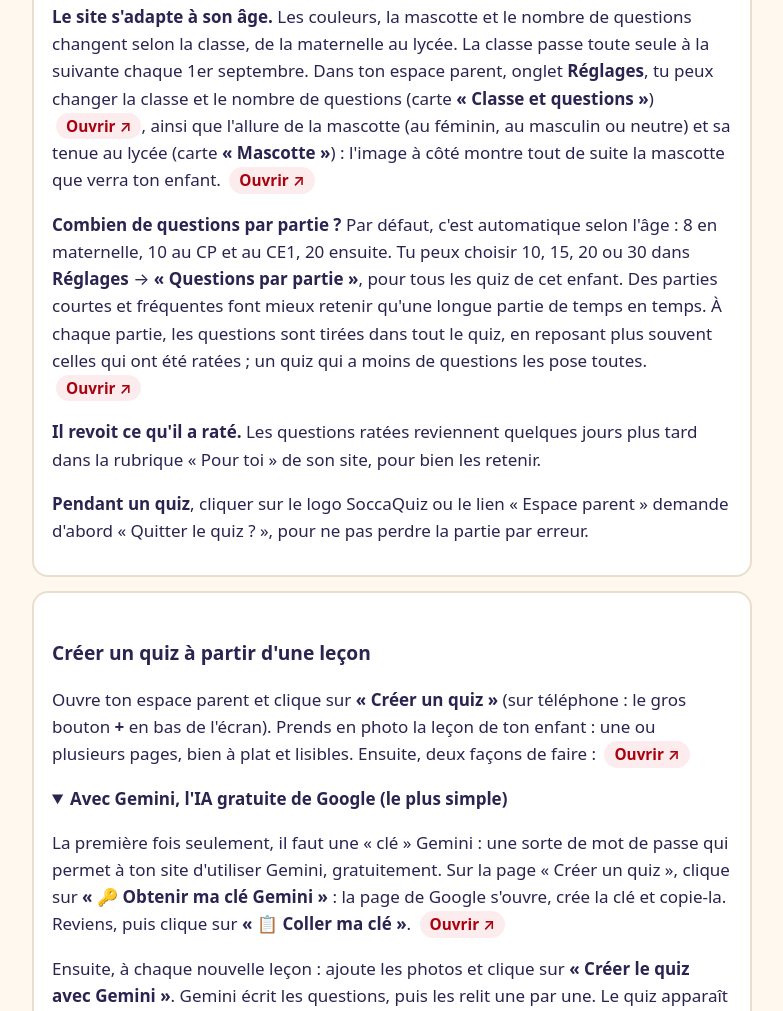
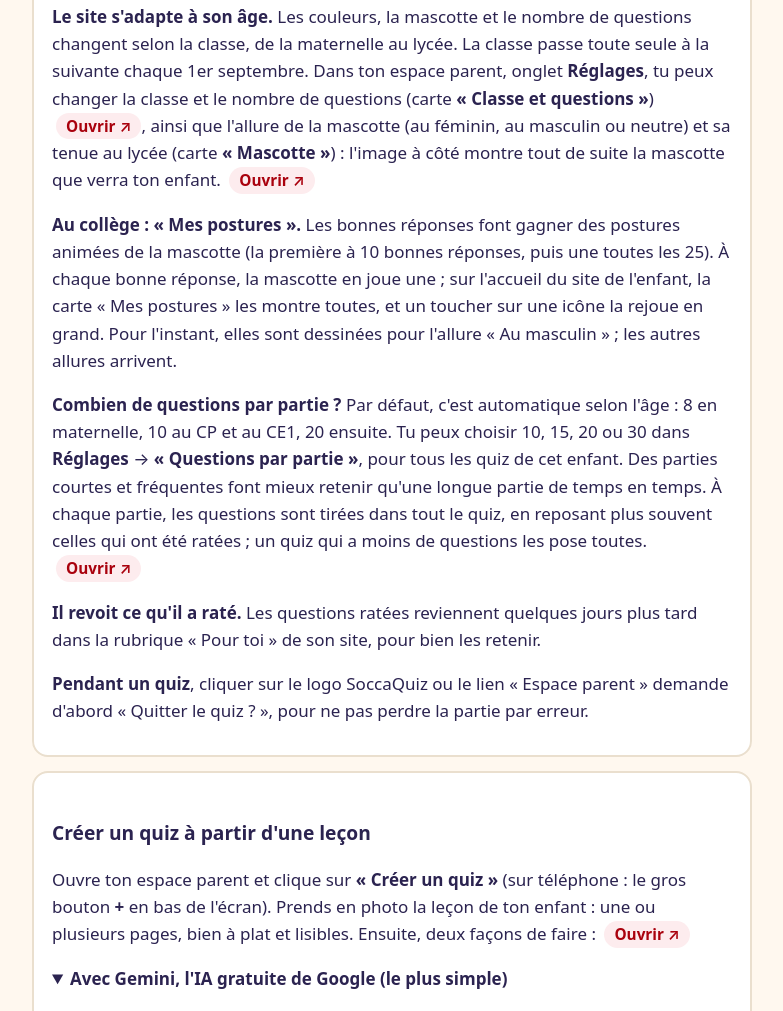
Before and after one commit to leian/soccaquiz.fr, a plain HTML site: page aide.html in a window 1280 px wide. Shown: the part 1538-2549 px from the top of the page, without its empty margins (248-1031 px from the left). Drawn offline with Linux system fonts and the light colour scheme.

Commit message:
Aide : « Mes postures » au collège
Co-Authored-By: Claude Opus 5.5 <noreply@anthropic.com>
Claude-Session: https://claude.ai/code/session_01J1vkerBPNDTBzHrhCgH55g

```diff
--- a/aide.html
+++ b/aide.html
@@ -61,6 +61,7 @@ form input:focus,form textarea:focus{outline:3px solid #d4a017;outline-offset:1p
 <p><b>Envoie-lui son lien.</b> Dans ton espace parent, clique sur <b>« Envoyer le lien à &lt;prénom&gt; »</b> : un message prêt à envoyer s'ouvre. Le site s'ouvre sans mot de passe pour toute personne qui a ce lien : ne le donne qu'à ton enfant. <a class="ouvrir" href="https://app.soccaquiz.fr/parent/#reglages/partager" target="_blank" rel="noopener">Ouvrir ↗</a></p>
 <p><b>Mets-le sur l'écran d'accueil de sa tablette ou de son téléphone.</b> Ouvre le lien sur son appareil, puis, dans le menu du navigateur (les trois points ou le bouton de partage), choisis « Ajouter à l'écran d'accueil » ou « Installer l'application ». Une icône SoccaQuiz apparaît, comme une application. <b>Plusieurs enfants sur la même tablette ?</b> Une seule icône suffit : ouvre le lien de chacun une fois sur cet appareil ; ensuite, en cliquant sur l'icône, SoccaQuiz demande « Qui révise ? ».</p>
 <p><b>Le site s'adapte à son âge.</b> Les couleurs, la mascotte et le nombre de questions changent selon la classe, de la maternelle au lycée. La classe passe toute seule à la suivante chaque 1er septembre. Dans ton espace parent, onglet <b>Réglages</b>, tu peux changer la classe et le nombre de questions (carte <b>« Classe et questions »</b>) <a class="ouvrir" href="https://app.soccaquiz.fr/parent/#reglages/classe" target="_blank" rel="noopener">Ouvrir ↗</a>, ainsi que l'allure de la mascotte (au féminin, au masculin ou neutre) et sa tenue au lycée (carte <b>« Mascotte »</b>) : l'image à côté montre tout de suite la mascotte que verra ton enfant. <a class="ouvrir" href="https://app.soccaquiz.fr/parent/#reglages/mascotte" target="_blank" rel="noopener">Ouvrir ↗</a></p>
+<p><b>Au collège : « Mes postures ».</b> Les bonnes réponses font gagner des postures animées de la mascotte (la première à 10 bonnes réponses, puis une toutes les 25). À chaque bonne réponse, la mascotte en joue une ; sur l'accueil du site de l'enfant, la carte « Mes postures » les montre toutes, et un toucher sur une icône la rejoue en grand. Pour l'instant, elles sont dessinées pour l'allure « Au masculin » ; les autres allures arrivent.</p>
 <p><b>Combien de questions par partie ?</b> Par défaut, c'est automatique selon l'âge : 8 en maternelle, 10 au CP et au CE1, 20 ensuite. Tu peux choisir 10, 15, 20 ou 30 dans <b>Réglages</b> → <b>« Questions par partie »</b>, pour tous les quiz de cet enfant. Des parties courtes et fréquentes font mieux retenir qu'une longue partie de temps en temps. À chaque partie, les questions sont tirées dans tout le quiz, en reposant plus souvent celles qui ont été ratées ; un quiz qui a moins de questions les pose toutes. <a class="ouvrir" href="https://app.soccaquiz.fr/parent/#reglages/questions" target="_blank" rel="noopener">Ouvrir ↗</a></p>
 <p><b>Il revoit ce qu'il a raté.</b> Les questions ratées reviennent quelques jours plus tard dans la rubrique « Pour toi » de son site, pour bien les retenir.</p>
 <p><b>Pendant un quiz</b>, cliquer sur le logo SoccaQuiz ou le lien « Espace parent » demande d'abord « Quitter le quiz ? », pour ne pas perdre la partie par erreur.</p>
```
